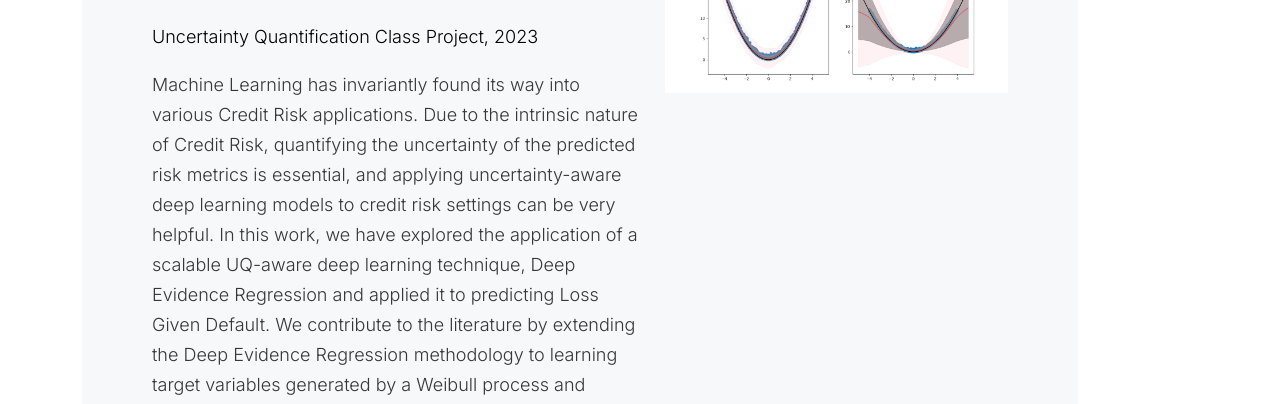
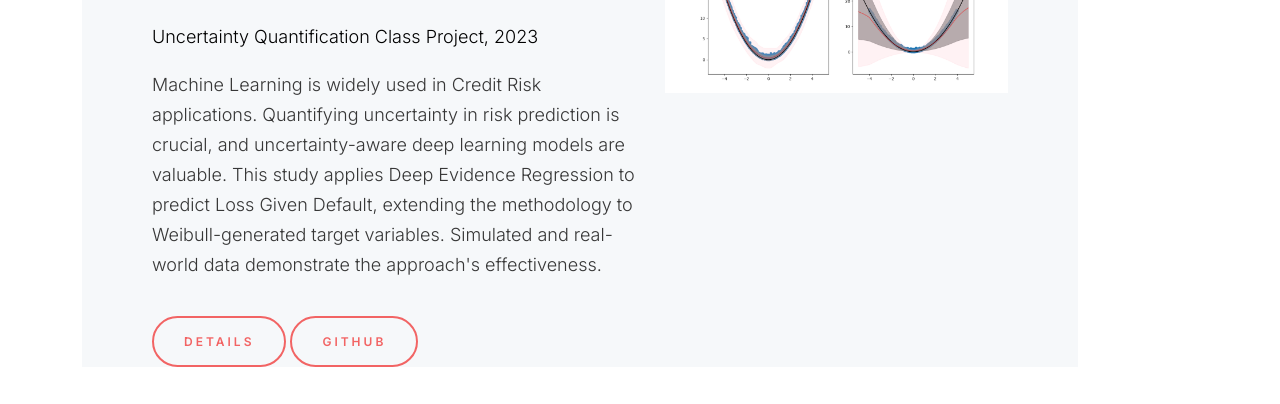
Before and after one commit to ashish1610dhiman/ashish_portfolio, a plain HTML site: page works-setails.html in a window 1280 px wide. Shown: the part 371-775 px from the top of the page. Drawn offline with nearby package versions, Linux system fonts and the light colour scheme.

Commit message:
details of IUQ changed

```diff
--- a/works-setails.html
+++ b/works-setails.html
@@ -66,7 +66,7 @@
                         <section>
                             <h3 class="ds-work-tilte">Deep Evidence Regression for Credit Risk</h3>
                             <span class="ds-work-det-dep">Uncertainty Quantification Class Project, 2023</span>
-                            <p>Machine Learning has invariantly found its way into various Credit Risk applications. Due to the intrinsic nature of Credit Risk, quantifying the uncertainty of the predicted risk metrics is essential, and applying uncertainty-aware deep learning models to credit risk settings can be very helpful. In this work, we have explored the application of a scalable UQ-aware deep learning technique, Deep Evidence Regression and applied it to predicting Loss Given Default. We contribute to the literature by extending the Deep Evidence Regression methodology to learning target variables generated by a Weibull process and provide the relevant learning framework. We demonstrate the application of our approach to both simulated and real-world data.</p>
+                            <p>Machine Learning is widely used in Credit Risk applications. Quantifying uncertainty in risk prediction is crucial, and uncertainty-aware deep learning models are valuable. This study applies Deep Evidence Regression to predict Loss Given Default, extending the methodology to Weibull-generated target variables. Simulated and real-world data demonstrate the approach's effectiveness.</p>
                             <a href="https://arxiv.org/abs/2305.04967" class="ds-button" target="_blank">Details</a>
                             <a href="https://github.com/ashish1610dhiman/iuq_project" class="ds-button" target="_blank">Github</a>
                         </section>
```
